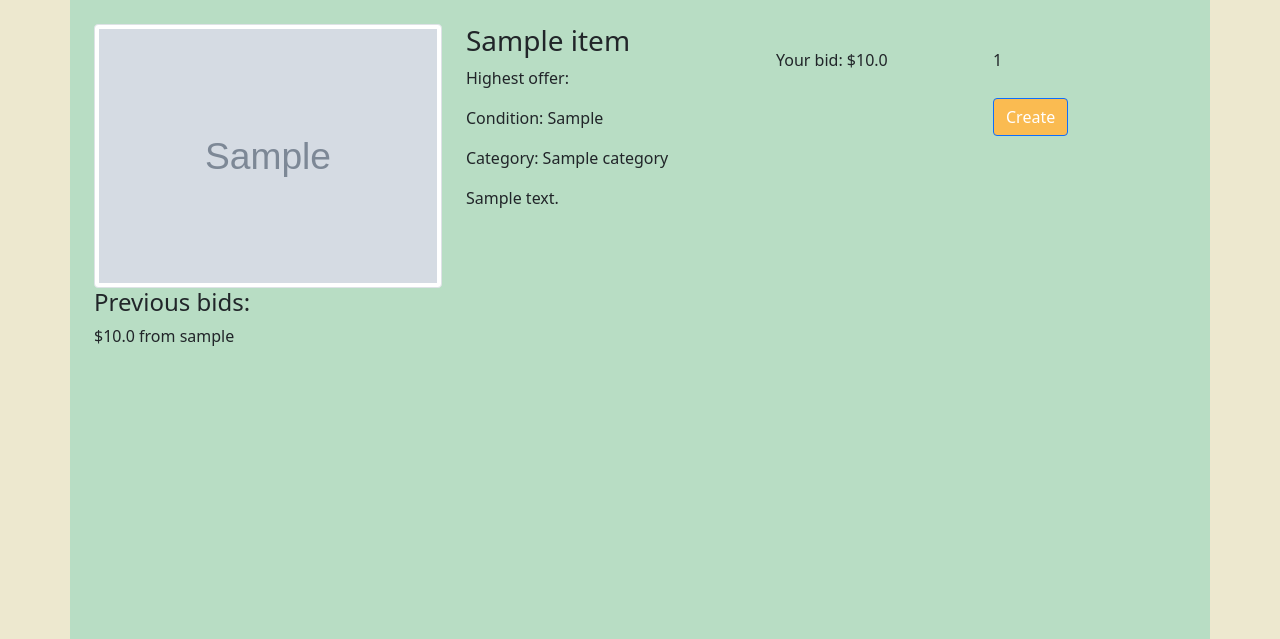
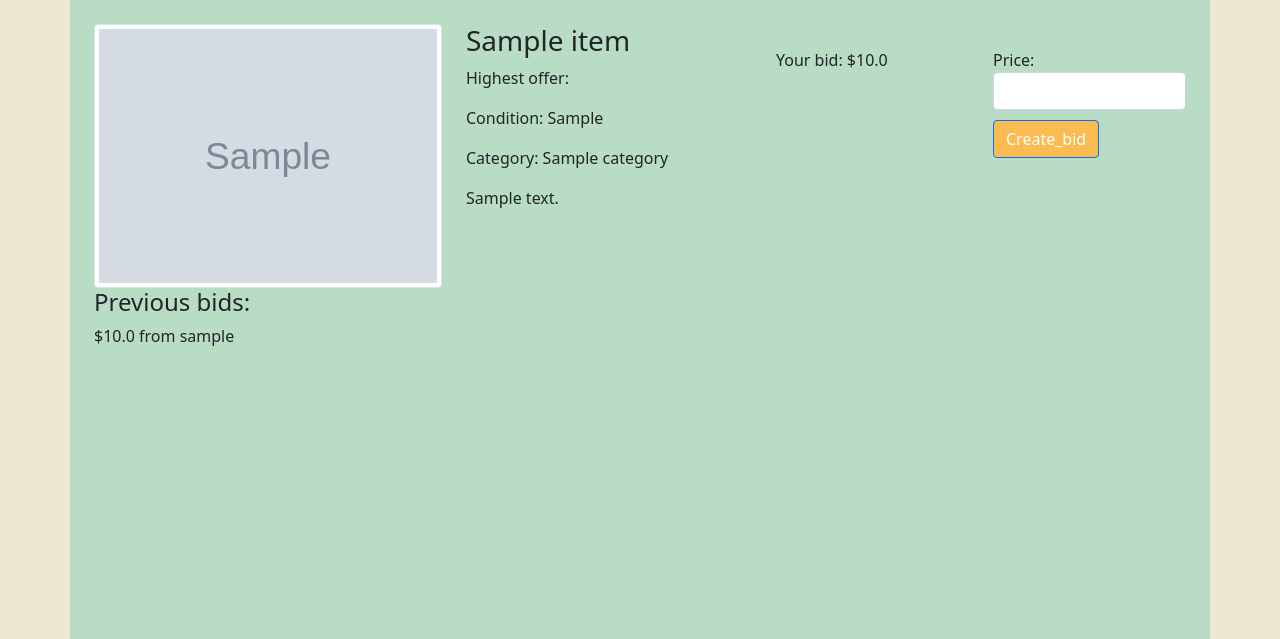
Before and after one commit to Markus-HR/Fire_Sale, a Django app: page /item/1 in a window 1280 px wide. Shown: the part 64-703 px from the top of the page. Run offline with Django 4.2, Linux system fonts and the light colour scheme; tables that the repository leaves empty hold one stand-in row (values such as "Sample post"); grey boxes marked "Sample" are stand-in pictures.

Commit message:
form on index works

```diff
--- a/fire_sale/item/forms/bid_form.py
+++ b/fire_sale/item/forms/bid_form.py
@@ -5,7 +5,7 @@
 class BidCreateForm(ModelForm):
     class Meta:
         model = Bids
-        exclude = ['id', 'accept', 'posting_id_id', 'user_id_id']
+        fields = ['price']
         widgets = {
             'price': widgets.TextInput(attrs={'class': 'form-control'})
         }
--- a/fire_sale/item/urls.py
+++ b/fire_sale/item/urls.py
@@ -3,5 +3,5 @@
 
 urlpatterns = [
     path('<int:id>', views.index, name="index"),
-    path('create_bid', views.create_bid, name="create_bid")
+    #path('<int:id>/create_bid', views.create_bid, name="create_bid")
 ]
--- a/fire_sale/item/views.py
+++ b/fire_sale/item/views.py
@@ -10,6 +10,37 @@
 # Create your views here.
 def index(request, id):
     post_id = get_post_id(id)
+    bids_dict, bids_lis = get_bid_lis_dict(post_id)
+    #user = get_user()
+    if request.method == 'POST':
+        form = BidCreateForm(data=request.POST)
+    else:
+        form = BidCreateForm()
+    return render(request, 'item/index.html', {
+        'form': form,
+        'item': get_object_or_404(Items, pk=id),
+        'bids': bids_dict,
+        'user_bid': get_user_max_bid(1, bids_lis) #TODO: remove 1 and add user instead
+    })
+
+
+def create_bid(request, id):
+    post_id = get_post_id(id)
+    bids_dict, bids_lis = get_bid_lis_dict(post_id)
+    # user = get_user()
+    if request.method == 'POST':
+        form = BidCreateForm(data=request.POST)
+    else:
+        form = BidCreateForm()
+    return render(request, 'item/make_bid.html', {
+        'form': form,
+        'item': get_object_or_404(Items, pk=id),
+        'bids': bids_dict,
+        'user_bid': get_user_max_bid(1, bids_lis) #TODO: remove 1 and add user instead
+    })
+
+
+def get_bid_lis_dict(post_id):
     bids_dict = {}
     bids_lis = []
     bid_set = Bids.objects.all()
@@ -18,26 +49,15 @@
             user_name = get_user_name(bid.user_id_id)
             bids_dict[bid.price] = user_name
             bids_lis.append(bid)
-    #user = get_user()
+    return bids_dict, bids_lis
+
+
+def get_user_max_bid(user, bids_lis):
     user_bids = []
     for bid in bids_lis:
         if bid.user_id_id == 1:
             user_bids.append(bid.price)
-    return render(request, 'item/index.html', {
-        'item': get_object_or_404(Items, pk=id),
-        'bids': bids_dict,
-        'user_bid': max(user_bids),
-    })
-
-
-def create_bid(request):
-    if request.method == 'POST':
-        form = BidCreateForm(data=request.POST)
-    else:
-        form = BidCreateForm()
-    return render(request, 'item/make_bid.html', {
-        'form': form
-    })
+    return max(user_bids)
 
 
 def get_post_id(id):
--- a/fire_sale/templates/item/index.html
+++ b/fire_sale/templates/item/index.html
@@ -17,7 +17,11 @@
                         <p>Your bid: ${{ user_bid }}</p>
                     </div>
                     <div class="col mt-4">
-                        {% include 'item/make_bid.html' with item=item %}
+                        <form class="form form-horizontal" action="{% url 'index' id=item.id %}"method="post">
+                            {% csrf_token %}
+                            {{ form }}
+                            <input type="submit" value="Create_bid" class="btn btn-primary pull-right" style="clear:both; margin: 10px 0"/>
+                        </form>
                     </div>
                 </div>
                 <div class="row">
--- a/fire_sale/templates/item/make_bid.html
+++ b/fire_sale/templates/item/make_bid.html
@@ -1,6 +1,8 @@
-<form class="form form-horizontal" action="{% url 'create_bid' %}"method="post">
+{% extends 'item/index.html' %}
+{%  block bidding %}
+<form class="form form-horizontal" action="{% url 'create_bid' id=item.id %}"method="post">
     {% csrf_token %}
     {{ form }}
-    <p>{{ item.id }}</p>
     <input type="submit" value="Create" class="btn btn-primary pull-right" style="clear:both; margin: 10px 0"/>
 </form>
+{% endblock %}
```
